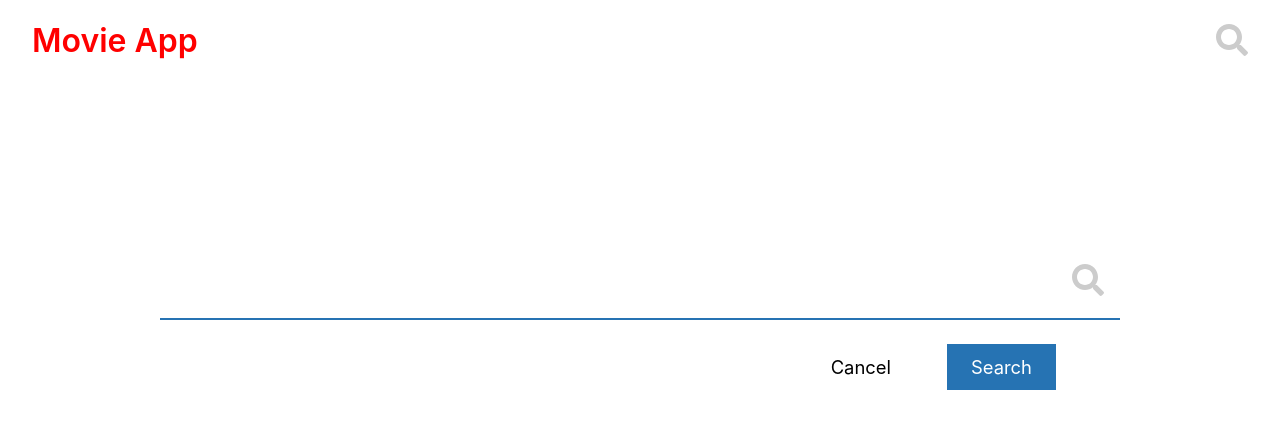
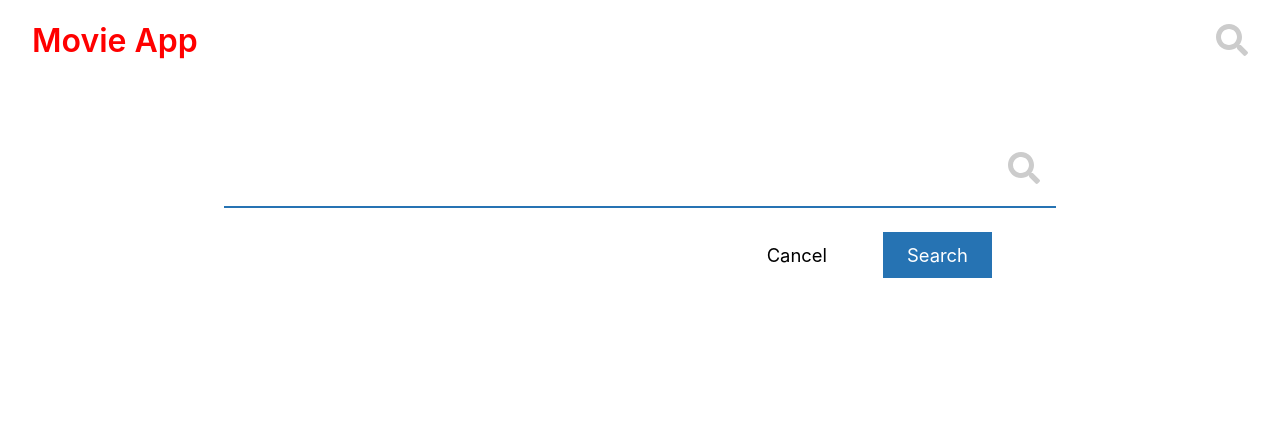
Before and after one commit to dungdxfx21334/Assignment2-ReactJS, a React (Create React App) app: page /search in a window 1280 px wide. Shown: the top 428 px of the page. Built offline with nearby package versions, Linux system fonts and the light colour scheme.

Commit message:
Adding SearchForm component

```diff
--- a/src/pages/search/SearchForm/SearchForm.js
+++ b/src/pages/search/SearchForm/SearchForm.js
@@ -1,13 +1,42 @@
-import React from 'react'
+import React, { Fragment } from 'react'
 import SearchIcon from '../SearchIcon'
 
 import Button from '../../../UI/Button'
 import classes from './SearchForm.module.css'
+import { useRef } from 'react'
+import { useContext } from 'react'
+import { ApiKeyContext } from '../../../context/api-context'
+import { useState } from 'react'
+
+import ResultList from '../result/ResultList'
 const SearchForm = () => {
+  const inputSearchRef = useRef()
+  const API_KEY = useContext(ApiKeyContext).API_KEY
+  const [showResult, setShowResult] = useState(false)
+  const [resultList, setResultList] = useState([])
+
+  const searchHandler = async event => {
+    event.preventDefault()
+    try {
+      console.log(inputSearchRef)
+      const url = `https://api.themoviedb.org/3/search/movie?query=${inputSearchRef.current.value}&api_key=${API_KEY}&language=en-US`
+      const response = await fetch(url)
+      if (!response.ok) {
+        throw new Error('No moives found')
+      }
+      const data = await response.json()
+      console.log(data)
+      setResultList(data)
+      setShowResult(true)
+    } catch (error) {
+      console.log(error.message)
+    }
+  }
   return (
-    <form className={classes.form}>
+    <Fragment>
+      <form className={classes.form} onSubmit={searchHandler}>
         <div className={classes.searchInput}>
-        <input type='text'></input>
+          <input type='text' ref={inputSearchRef}></input>
           <span className={classes.icon}>
             <SearchIcon></SearchIcon>
           </span>
@@ -22,6 +51,9 @@ const SearchForm = () => {
           </Button>
         </div>
       </form>
+
+      {showResult && <ResultList resultList={resultList}></ResultList>}
+    </Fragment>
   )
 }
 
--- a/src/pages/search/SearchForm/SearchForm.module.css
+++ b/src/pages/search/SearchForm/SearchForm.module.css
@@ -1,7 +1,8 @@
 .form {
-  width: 75vw;
+  text-align: center;
+  width: 65vw;
   height: 11rem;
-  margin: 15rem 10rem 0;
+  margin: 8rem auto 0;
   display: flex;
   flex-direction: column;
   gap: 1.5rem;
```
Lines whose indentation alone changed are shown as unchanged.
